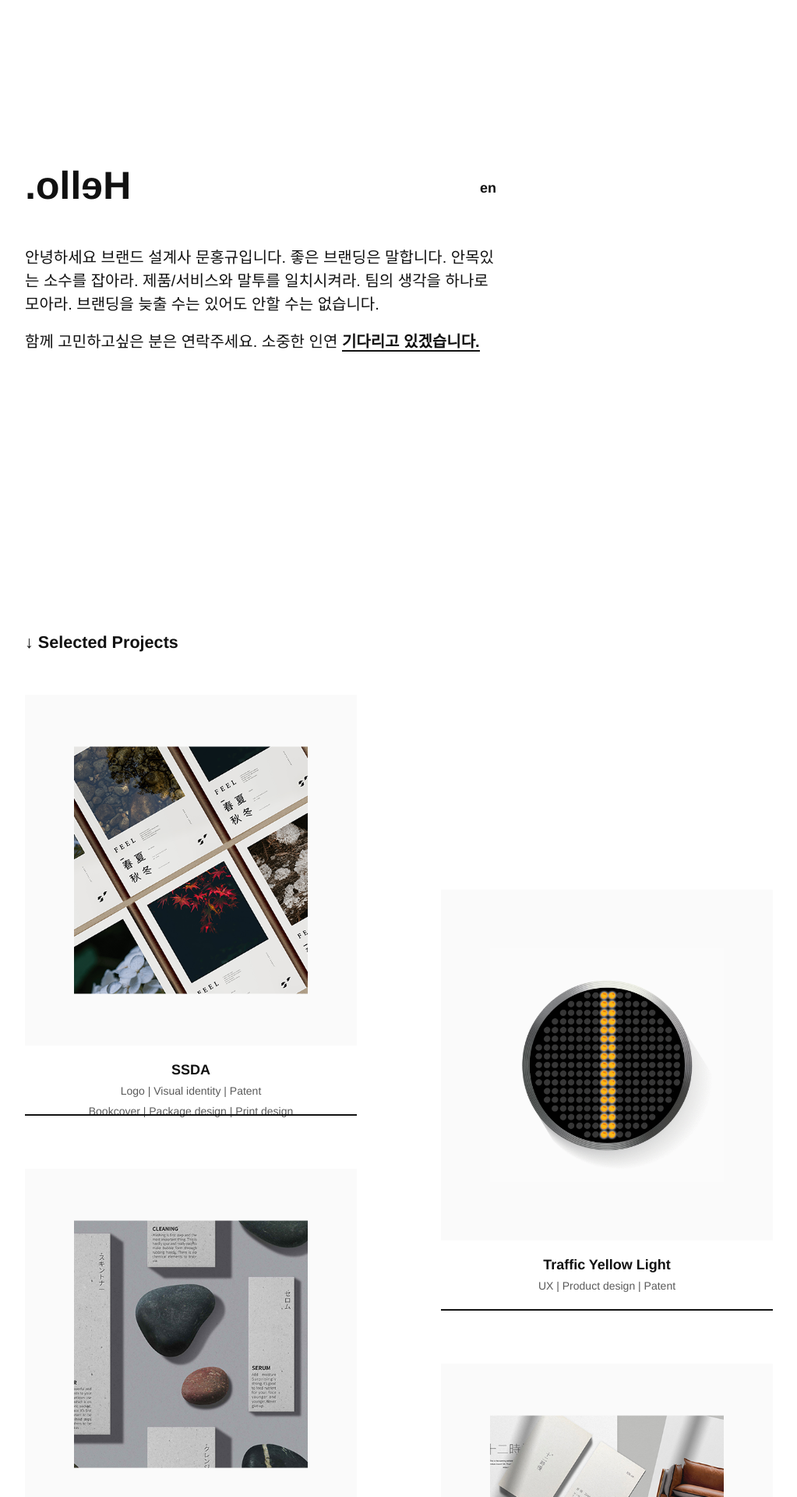
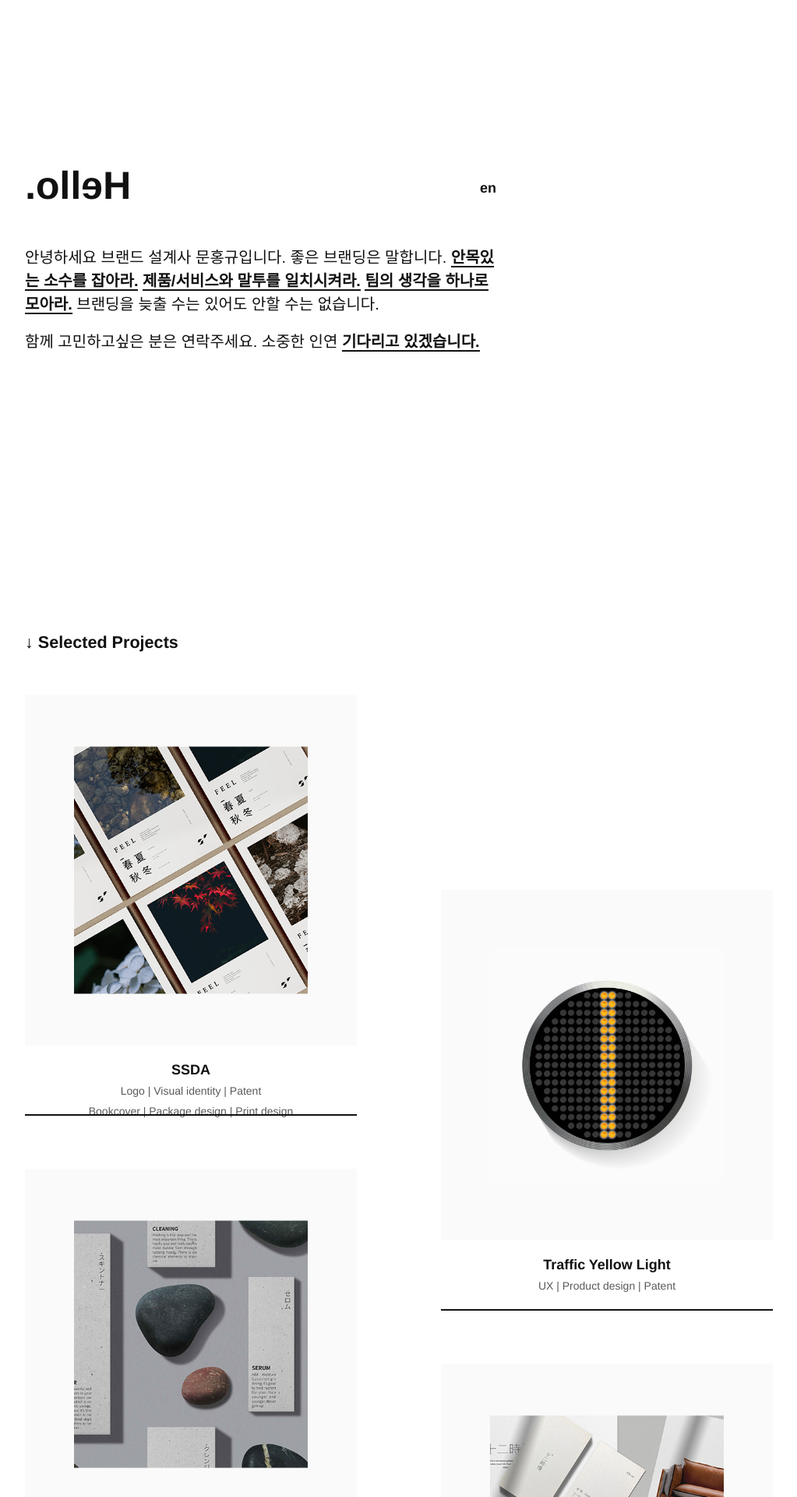
Before and after one commit to se-daan/daan.github.io, a Jekyll site: the page built from index.html, in a window 1280 px wide. Shown: the top 1920 px of the page at 78% size, without its empty margins (128-1151 px from the left). Built offline with Jekyll 4.4.1, drawn with Linux system fonts in a browser that asks for light colours.

Commit message:
add link-popup

```diff
--- a/css/intro.css
+++ b/css/intro.css
@@ -29,12 +29,24 @@
 .link-span {
   border-bottom: 2px solid #111;
   font-weight: bold;
+  cursor:pointer;
 }
 @media only screen and (min-width:600px) {
   .link-span:hover {
     color: #00f;
   }
 }
+/*link deisgn: layer popup*/
+  .link-popup {
+    border-bottom: 2px solid #111;
+    font-weight: bold;
+    cursor:pointer;
+  }
+    .link-popup:hover {
+      color: #fff;
+      background-color: #00f;
+      border-bottom: 2px solid #00f;
+    }
 
   .en {
     display: none;
```
